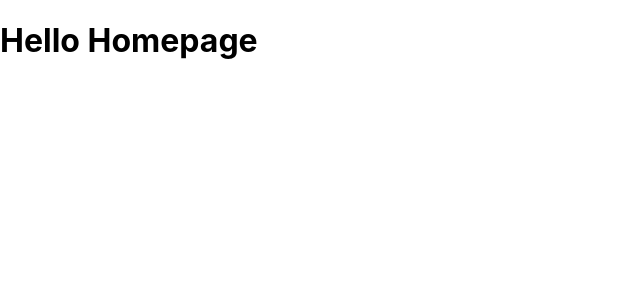
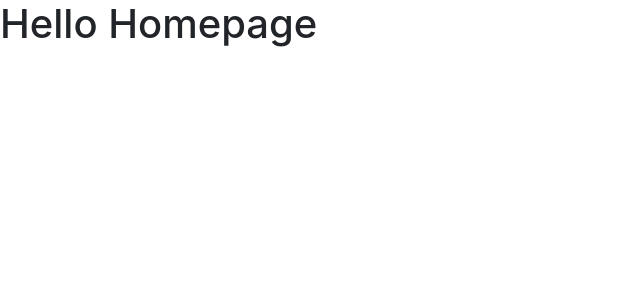
Before and after one commit to Gokul-ramalingam/Farmist, a React (Create React App) app in the folder client/: page / in a window 1280 px wide. Shown: the top 300 px of the page, without its empty margins (0-640 px from the left). Built offline with nearby package versions, Linux system fonts and the light colour scheme.

Commit message:
Update in app component

```diff
--- a/client/src/App.js
+++ b/client/src/App.js
@@ -3,11 +3,12 @@ import { Switch,Route,Redirect } from 'react-router-dom'
 import Authentication from './pages/Authentication/Authentication'
 // import Header from './components/Header/Header'
 import Homepage from './pages/Homepage/Homepage.component'
+import 'bootstrap/dist/css/bootstrap.min.css';
 import './App.scss'
 
 function App() {
   return (
-    <div className = "row App">
+    <div className = "App">
     <Switch>
     <Route exact path="/" component={ Homepage } />
     <Route exact path="/authentication" component={ Authentication }/>
```
